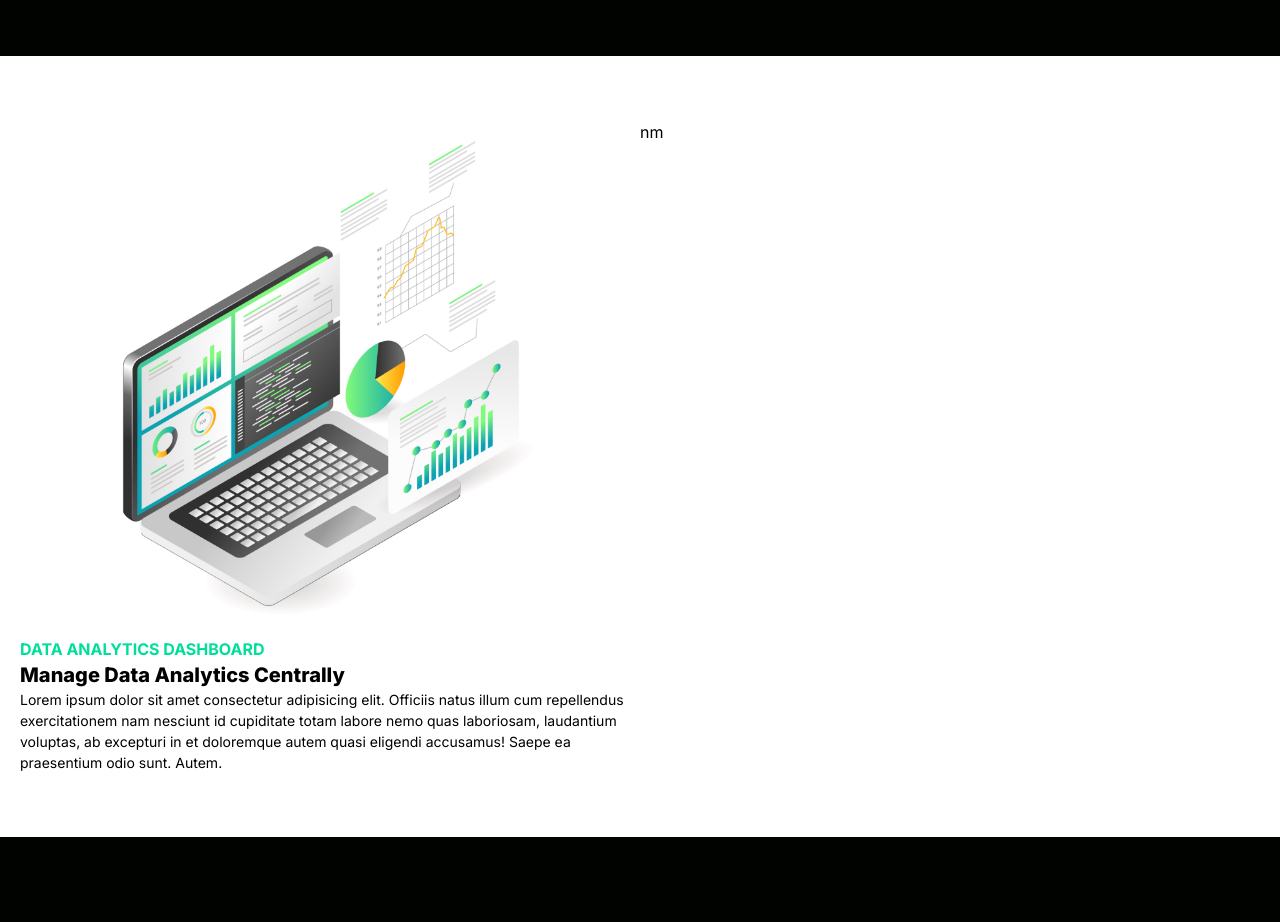
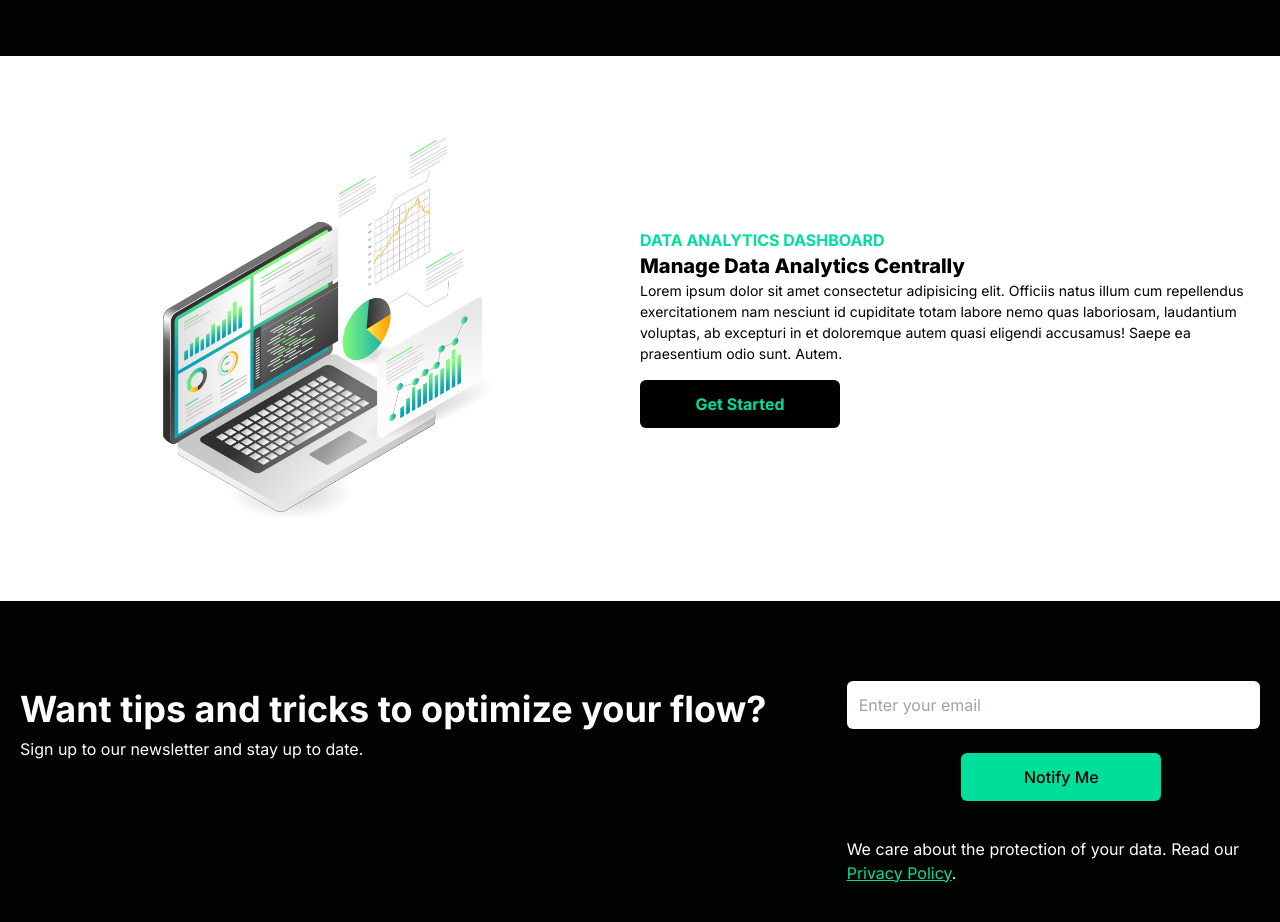
Before and after one commit to autotelico/business-page, a Next.js app: page / in a window 1280 px wide. Shown: the part 840-1762 px from the top of the page. Before the commit the page ends 1677 px from the top, so only its background shows below. Built offline with nearby package versions, Linux system fonts and the light colour scheme.

Commit message:
build Newsletter.tsx component

```diff
--- a/app/components/Analytics.tsx
+++ b/app/components/Analytics.tsx
@@ -2,10 +2,10 @@ import Laptop from '@/public/laptop.jpg';
 
 export default function Analytics(): JSX.Element {
   return (
-    <div className="bg-white w-full py-16 px-4">
+    <div id='analytics' className="bg-white w-full py-16 px-4">
       <div className="max-w-[1240px] mx-auto grid md:grid-cols-2">
-        <img src={Laptop.src} alt="" />nm
-        <div>
+        <img className="w-[500px] mx-auto" src={Laptop.src} alt="Laptop" />
+        <div className="md:flex md:flex-col md:justify-center">
           <p className="font-bold text-[#00df9a]">DATA ANALYTICS DASHBOARD</p>
           <h3 className="font-extrabold text-xl">
             Manage Data Analytics Centrally
@@ -17,6 +17,9 @@ export default function Analytics(): JSX.Element {
             ab excepturi in et doloremque autem quasi eligendi accusamus! Saepe
             ea praesentium odio sunt. Autem.
           </p>
+          <button className="text-[#00df9a] bg-black w-[200px] mx-auto md:mx-0 rounded-md py-3 mt-4 font-bold cursor-pointer">
+            Get Started
+          </button>
         </div>
       </div>
     </div>
--- a/app/components/Hero.tsx
+++ b/app/components/Hero.tsx
@@ -6,7 +6,7 @@ export default function Hero(): JSX.Element {
     const primaryColor = '#00df9a'
 
   return (
-    <div className="text-white">
+    <div id='hero' className="text-white">
       <div className="max-w-[800px] w-full h-screen mx-auto text-center flex flex-col">
         <p className="uppercase text-[#00df9a] font-bold p-2">
           Growing with data analytics
@@ -25,7 +25,7 @@ export default function Hero(): JSX.Element {
             loop
           />
         </div>
-        <p className='md:text-2xl text-xl md:p-2 p-1 text-gray-500'>Monitor your data analytics to increase revenue for BTB, BTC, & SASS platforms.</p>
+        <p className='md:text-2xl text-xl md:p-2 p-1 text-gray-500'>Monitor your data analytics to increase revenue for BTB, BTC, & SaaS platforms.</p>
         <button className={`bg-[${primaryColor}] w-[200px] mx-auto rounded-md p-2 py-3 mt-2 text-black font-bold cursor-pointer`}>Get Started</button>
       </div>
     </div>
--- a/app/components/Navbar.tsx
+++ b/app/components/Navbar.tsx
@@ -11,7 +11,7 @@ export default function Navbar(): JSX.Element {
   };
 
   return (
-    <div className="flex justify-between items-center h-24 max-w-[1240px] mx-auto px-4 text-white">
+    <div id='navbar' className="flex justify-between items-center h-24 max-w-[1240px] mx-auto px-4 text-white">
       <h1 className="w-full text-3xl font-bold text-[#00df9a] m-4">React.</h1>
       <ul className="hidden md:flex">
         <li className="p-4">Home</li>
--- /dev/null
+++ b/app/components/Newsletter.tsx
@@ -0,0 +1,33 @@
+export default function Newsletter(): JSX.Element {
+  return (
+    <div id="newsletter" className="text-white w-full py-16 px-4">
+      <div className="max-w-[1240px] mx-auto grid lg:grid-cols-3">
+        <div className="lg:col-span-2 my-4">
+          <h2 className=" sm:text-2xl text-3xl md:text-4xl font-bold py-2">
+            Want tips and tricks to optimize your flow?
+          </h2>
+          <p>Sign up to our newsletter and stay up to date.</p>
+        </div>
+        <div className="my-4">
+          <div className="flex flex-col sm:flex-row lg:flex-col items-center justify-between w-full">
+              <input
+                className="rounded-md p-3 flex w-full text-black"
+                type="text"
+                placeholder="Enter your email"
+              />
+              <button className="bg-[#00df9a] w-[200px] font-medium rounded-md py-3 px-6 text-black ml-4 my-6">
+                Notify Me
+              </button>
+          </div>
+          <p className="mt-3">
+            We care about the protection of your data. Read our{' '}
+            <a href="#" className="text-[#00df9a] underline">
+              Privacy Policy
+            </a>
+            .
+          </p>
+        </div>
+      </div>
+    </div>
+  );
+}
--- a/app/page.tsx
+++ b/app/page.tsx
@@ -2,6 +2,7 @@ import Image from "next/image";
 import Navbar from "./components/Navbar";
 import Hero from "./components/Hero";
 import Analytics from "./components/Analytics";
+import Newsletter from "./components/Newsletter";
 
 export default function Home() {
   return (
@@ -9,6 +10,7 @@ export default function Home() {
       <Navbar />
       <Hero />
       <Analytics />
+      <Newsletter />
     </>
   );
 }
```
